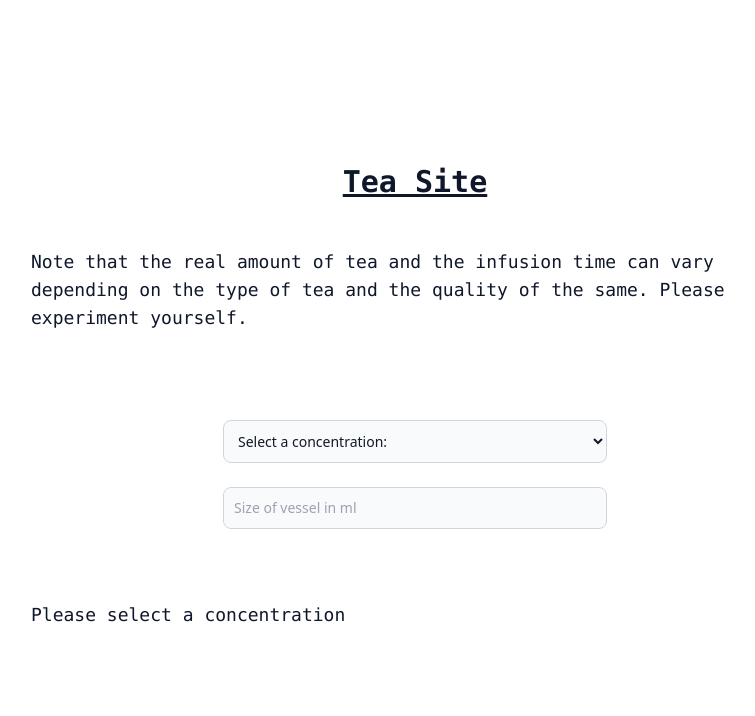
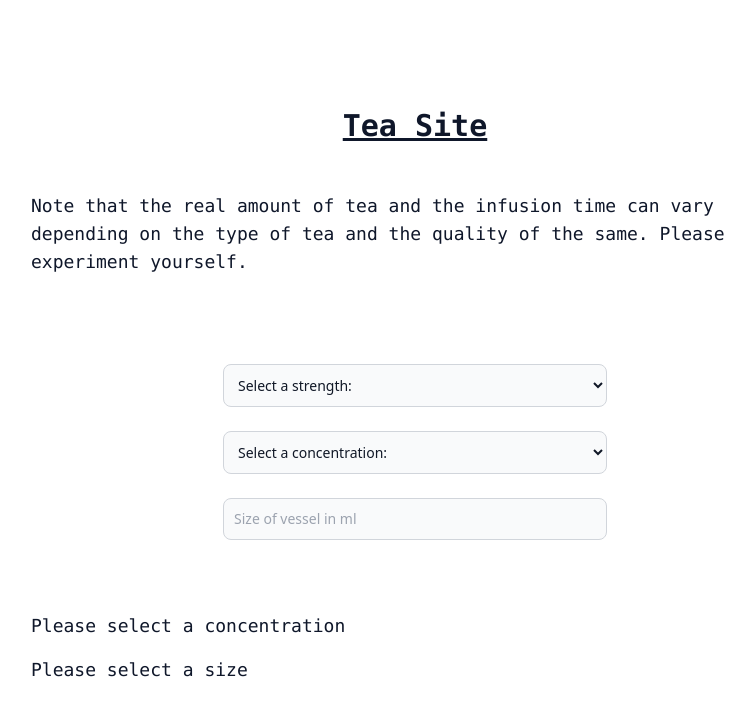
Before and after one commit to bosi-programming/tea-site, a React (Vite) app: page / in a window 1280 px wide. Shown: the top 716 px of the page, without its empty margins (225-980 px from the left). Built offline with nearby package versions, Linux system fonts and the light colour scheme.

Commit message:
Add strength selector and fix outline issue

```diff
--- a/src/App.tsx
+++ b/src/App.tsx
@@ -3,25 +3,64 @@ import { Title, Input, Selector, Paragraph, Timer } from './components';
 import { Leaf } from './icons/Leaf';
 import { Cup } from './icons/Cup';
 
-const BASE_INFUSION_TIME = {
-  '1/10': [10, 10, 15, 20, 30, 45, 60, 120, 180, 300, 480],
-  '1/15': [10, 10, 15, 20, 30, 45, 60, 120, 180, 300, 480],
-  '1/30': [20, 20, 30, 45, 60, 120, 180, 300, 480],
-  '1/50': [120, 180, 300, 480],
-  '1/100': [300, 480],
+type TStrength = 'weak' | 'weakest' | 'normal' | 'strong' | 'strongest';
+type TConcentration = '1/10' | '1/15' | '1/30' | '1/50' | '1/100';
+
+const BASE_INFUSION_TIME: Record<TStrength, Record<TConcentration, number[]>> = {
+  weakest: {
+    '1/10': [0, 0, 5, 10, 10, 15, 20, 30, 45, 60, 120, 180, 300, 480, 960],
+    '1/15': [0, 5, 10, 10, 15, 20, 30, 45, 60, 120, 180, 300, 480, 960],
+    '1/30': [5, 10, 20, 20, 30, 45, 60, 120, 180, 300, 480, 960],
+    '1/50': [30, 60, 120, 180, 300, 480, 960],
+    '1/100': [120, 180, 300, 480, 960],
+  },
+  weak: {
+    '1/10': [0, 5, 10, 10, 15, 20, 30, 45, 60, 120, 180, 300, 480, 960],
+    '1/15': [5, 10, 10, 15, 20, 30, 45, 60, 120, 180, 300, 480, 960],
+    '1/30': [10, 20, 20, 30, 45, 60, 120, 180, 300, 480, 960],
+    '1/50': [60, 120, 180, 300, 480, 960],
+    '1/100': [180, 300, 480, 960],
+  },
+  normal: {
+    '1/10': [10, 10, 15, 20, 30, 45, 60, 120, 180, 300, 480, 960],
+    '1/15': [10, 10, 15, 20, 30, 45, 60, 120, 180, 300, 480, 960],
+    '1/30': [20, 20, 30, 45, 60, 120, 180, 300, 480, 960],
+    '1/50': [120, 180, 300, 480, 960],
+    '1/100': [300, 480, 960],
+  },
+  strong: {
+    '1/10': [10, 15, 20, 30, 45, 60, 120, 180, 300, 480, 960],
+    '1/15': [30, 45, 60, 120, 180, 300, 480, 960],
+    '1/30': [60, 120, 180, 300, 480, 960],
+    '1/50': [300, 480, 960],
+    '1/100': [480, 960],
+  },
+  strongest: {
+    '1/10': [30, 45, 60, 120, 180, 300, 480, 960],
+    '1/15': [60, 120, 180, 300, 480, 960],
+    '1/30': [120, 180, 300, 480, 960],
+    '1/50': [480, 960],
+    '1/100': [960],
+  },
 };
 
+const STRENGHTS = Object.keys(BASE_INFUSION_TIME).map((key) => ({
+  id: key,
+  label: key.charAt(0).toUpperCase() + key.slice(1),
+}));
+
 const CONCENTRATIONS = [
-  { id: 10, label: '1/10' },
-  { id: 15, label: '1/15' },
-  { id: 30, label: '1/30' },
-  { id: 50, label: '1/50' },
-  { id: 100, label: '1/100' },
+  { id: '1/10', label: '1/10' },
+  { id: '1/15', label: '1/15' },
+  { id: '1/30', label: '1/30' },
+  { id: '1/50', label: '1/50' },
+  { id: '1/100', label: '1/100' },
 ];
 
 function App() {
-  const [concentration, setConcentration] = useState<number>();
-  const [size, setSize] = useState<number | string>('Size of vessel in ml');
+  const [strength, setStrength] = useState<TStrength>();
+  const [concentration, setConcentration] = useState<TConcentration>();
+  const [size, setSize] = useState<number | string>('');
   return (
     <main
       className={`flex h-screen w-screen flex-col items-center bg-white
@@ -36,14 +75,22 @@ function App() {
         </Paragraph>
         <div className="flex w-full flex-col justify-center self-center lg:my-10 lg:w-6/12 lg:items-center">
           <Selector
+            labelChildren="Select a strength:"
+            options={STRENGHTS}
+            value={strength ?? 'default'}
+            onChange={(e) =>
+              e.target.value && setStrength(e.target.value as keyof typeof BASE_INFUSION_TIME)
+            }
+            className="w-full"
+          />
+          <Selector
             labelChildren="Select a concentration:"
             options={CONCENTRATIONS}
-            value={concentration}
+            value={concentration ?? 'default'}
             onChange={(e) =>
-              e.target.value && setConcentration(Number(e.target.value))
+              e.target.value && setConcentration(e.target.value as TConcentration)
             }
             className="w-full"
-            defaultValue="default"
           />
           <Input
             labelChildren="Size of vessel in ml"
@@ -56,7 +103,7 @@ function App() {
         {!concentration && <Paragraph>Please select a concentration</Paragraph>}
         {!size && <Paragraph>Please select a size</Paragraph>}
         {/* TODO remove from form and add timer */}
-        {concentration && size && (
+        {strength && concentration && size && (
           <>
             <Paragraph>
               <span className="dark:text-pink">
@@ -66,7 +113,7 @@ function App() {
                   className="inline-block align-middle"
                 />{' '}
               </span>
-              {Math.ceil(Number(size) / concentration)} g
+              {Math.ceil(Number(size) / Number(concentration.replace('1/', '')))} g
             </Paragraph>
             <Paragraph>
               <span className="dark:text-pink">
@@ -77,20 +124,20 @@ function App() {
                 />{' '}
               </span>
               {
-                BASE_INFUSION_TIME[
-                  `1/${concentration}` as keyof typeof BASE_INFUSION_TIME
+                BASE_INFUSION_TIME[strength][
+                  concentration
                 ].length
               }{' '}
               steeps:{' '}
-              {BASE_INFUSION_TIME[
-                `1/${concentration}` as keyof typeof BASE_INFUSION_TIME
+              {BASE_INFUSION_TIME[strength][
+                concentration
               ].join(', ')}{' '}
               seconds
             </Paragraph>
             <Timer
               infusionTime={
-                BASE_INFUSION_TIME[
-                  `1/${concentration}` as keyof typeof BASE_INFUSION_TIME
+                BASE_INFUSION_TIME[strength][
+                concentration
                 ]
               }
             />
--- a/src/components/Input.tsx
+++ b/src/components/Input.tsx
@@ -16,7 +16,10 @@ export function Input({ labelChildren, ...rest }: InputProps) {
         `bg-gray-50 border border-gray-300 text-gray-900
           mb-6 text-sm rounded-lg focus:ring-blue-500
           focus:border-blue-500 p-2.5 dark:bg-green dark:border-emerald
-          dark:placeholder-peach dark:text-peach dark:focus:ring-emerald dark:focus:border-emerald`,
+          outline-none
+          dark:placeholder-peach dark:text-peach
+          dark:focus:ring-emerald
+          dark:focus:border-emerald`,
         rest.className,
       )}
     />
--- a/src/components/Selector.tsx
+++ b/src/components/Selector.tsx
@@ -15,6 +15,7 @@ export function Selector({ labelChildren, options, ...rest }: SelectorProps) {
         `bg-gray-50 border border-gray-300 text-gray-900 mb-6 text-sm rounded-lg
           focus:ring-blue-500 focus:border-blue-500 p-2.5 dark:bg-green
           dark:border-emerald dark:placeholder-emerald dark:text-peach dark:focus:ring-emerald
+          outline-none
           dark:focus:border-emerald`,
         rest.className,
       )}
@@ -22,11 +23,14 @@ export function Selector({ labelChildren, options, ...rest }: SelectorProps) {
       <option value="default" disabled>
         {labelChildren}
       </option>
-      {options.map(({ id, label }) => (
-        <option key={id} value={id}>
+      {options.map(({ id, label }) => {
+        if (id === 'default') return null;
+        return (<option key={id} value={id}>
           {label}
         </option>
-      ))}
+        )
+      })
+      }
     </select>
   );
 }
--- a/tailwind.config.js
+++ b/tailwind.config.js
@@ -1,11 +1,13 @@
 /** @type {import('tailwindcss').Config} */
 const colors = require('tailwindcss/colors');
+
+const { lightBlue, warmGray, trueGray, coolGray, blueGray, ...restColors } = colors;
 
 export default {
   content: ['./index.html', './src/**/*.{js,ts,jsx,tsx}'],
   theme: {
     colors: {
-      ...colors,
+      ...restColors,
       transparent: 'transparent',
       current: 'currentColor',
       green: '#1e2d2f',
```
